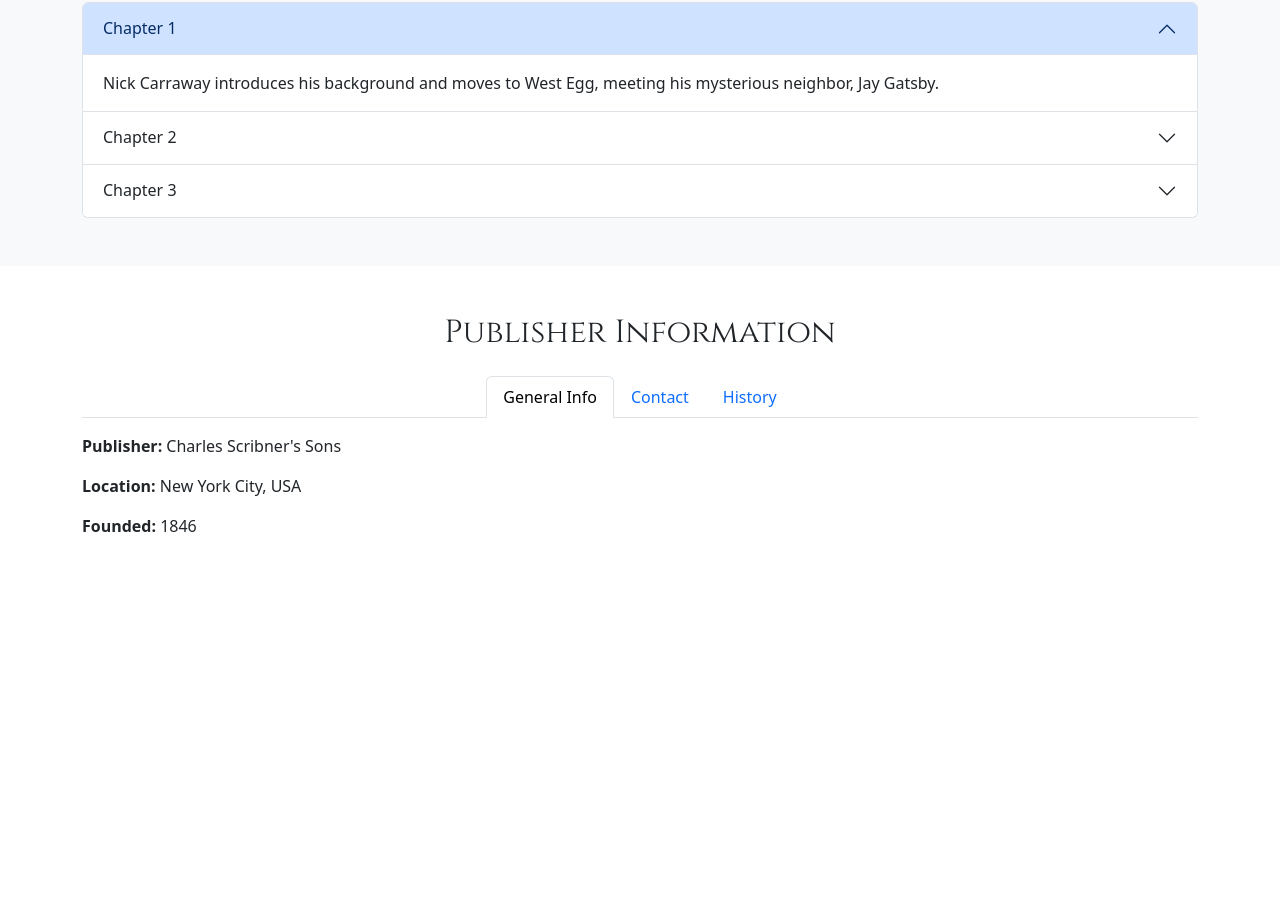
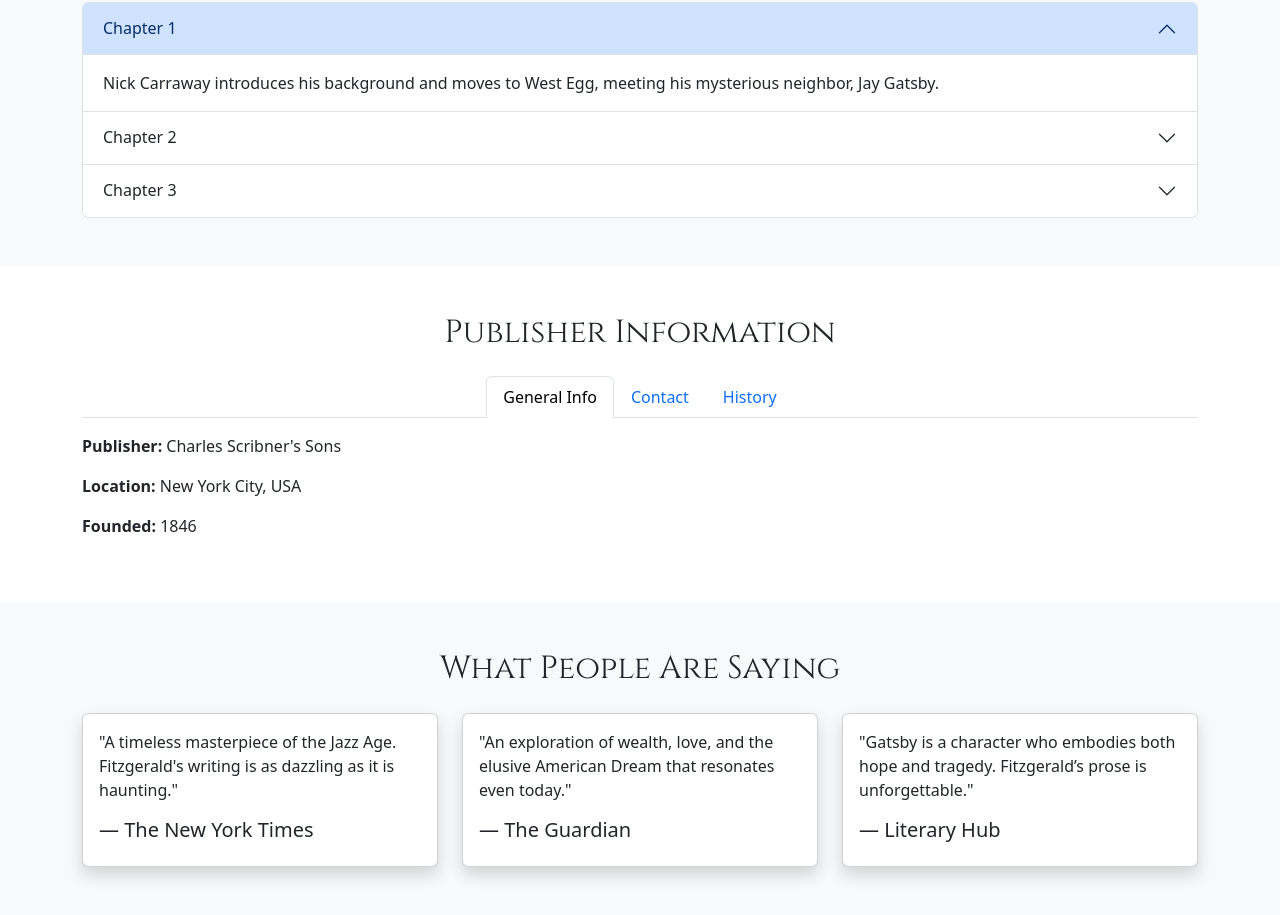
Before and after one commit to KenleyBides/Assignment-2, a plain HTML site: page index.html in a window 1280 px wide. Shown: the part 1322-2237 px from the top of the page. Before the commit the page ends 1924 px from the top, so only its background shows below. Drawn offline with nearby package versions, Linux system fonts and the light colour scheme.

Commit message:
Reviews (Real Reviews)

```diff
--- a/index.html
+++ b/index.html
@@ -211,6 +211,44 @@
     </section>
 
     <!-- Reviews -->
+    <section class="py-5 bg-light">
+        <div class="container">
+            <h2 class="mb-4 text-center" style="font-family: 'Cinzel', serif;">What People Are Saying</h2>
+            <div class="row g-4">
+
+            <!-- Review 1 -->
+            <div class="col-md-4">
+                <div class="card h-100 shadow">
+                    <div class="card-body">
+                        <p class="card-text">"A timeless masterpiece of the Jazz Age. Fitzgerald's writing is as dazzling as it is haunting."</p>
+                        <h5 class="card-title">— The New York Times</h5>
+                    </div>
+                </div>
+            </div>
+
+            <!-- Review 2 -->
+            <div class="col-md-4">
+                <div class="card h-100 shadow">
+                    <div class="card-body">
+                        <p class="card-text">"An exploration of wealth, love, and the elusive American Dream that resonates even today."</p>
+                        <h5 class="card-title">— The Guardian</h5>
+                    </div>
+                </div>
+            </div>
+
+            <!-- Review 3 -->
+                <div class="col-md-4">
+                    <div class="card h-100 shadow">
+                        <div class="card-body">
+                            <p class="card-text">"Gatsby is a character who embodies both hope and tragedy. Fitzgerald’s prose is unforgettable."</p>
+                            <h5 class="card-title">— Literary Hub</h5>
+                        </div>
+                    </div>
+                </div>
+
+            </div>
+        </div>
+    </section>
 
     <!-- Footer -->
 
```
